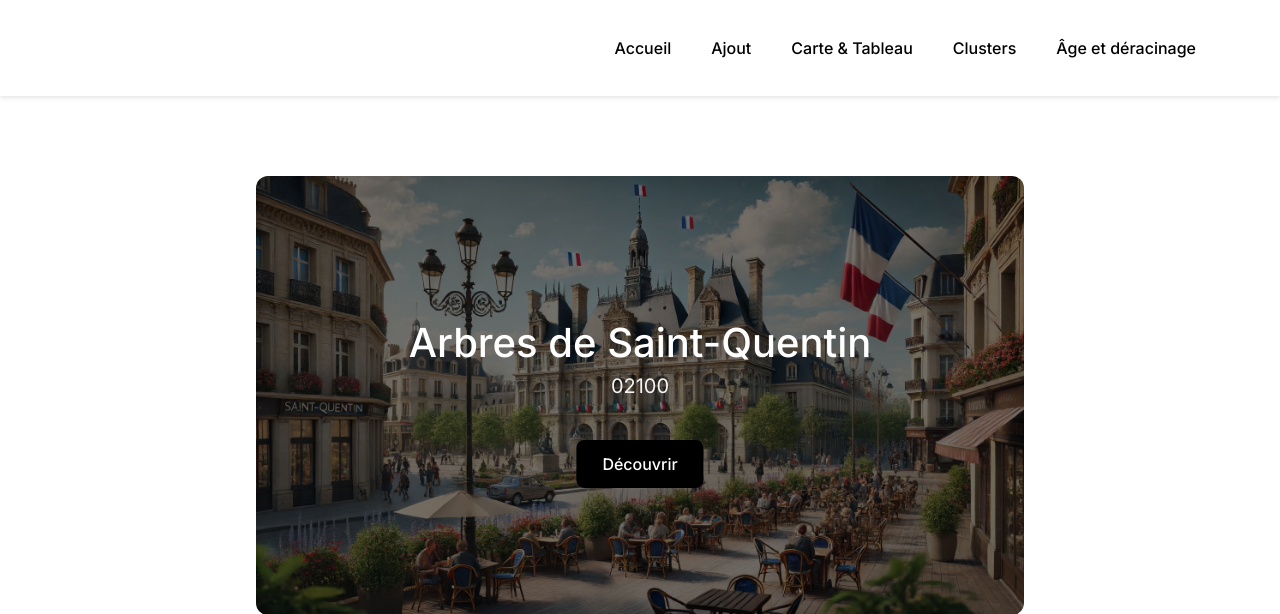
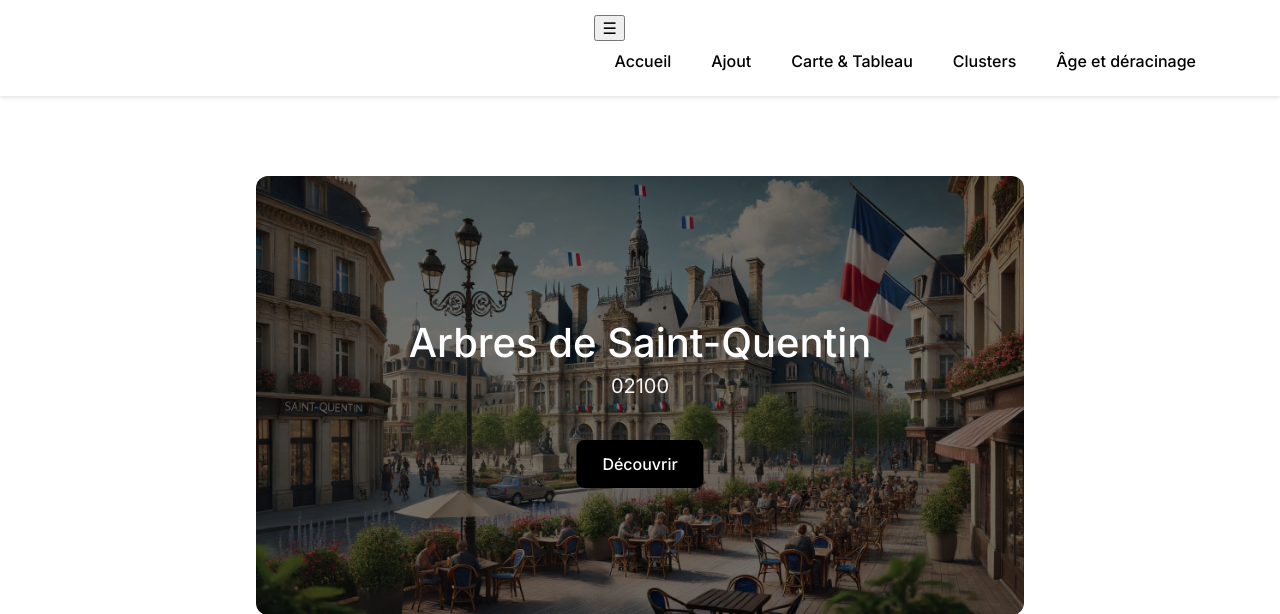
Before and after one commit to Elouaaaan/projetweb_groupe14, a PHP site: page / in a window 1280 px wide. Shown: the top 614 px of the page. Run offline with PHP 8.4, Linux system fonts and the light colour scheme; some libraries are stand-ins or nearby versions.

Commit message:
g oublié le bouton

```diff
--- a/app/Views/Header.php
+++ b/app/Views/Header.php
@@ -33,6 +33,7 @@ class Header
     <header>
       <h1><?php echo getenv('APP_NAME'); ?></h1>
       <nav class="header-nav">
+        <button class="header-toggle" onclick="toggleNav()">☰</button>
         <ul class="header-ul">
           <?php foreach ($this->nav_list as $title => $url): ?>
             <li class="header-li"><a class="header-a" href="<?= $url ?>"><?= $title ?></a></li>
```
